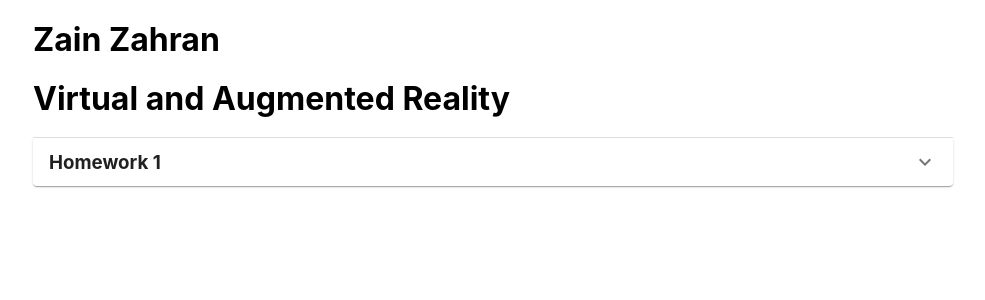
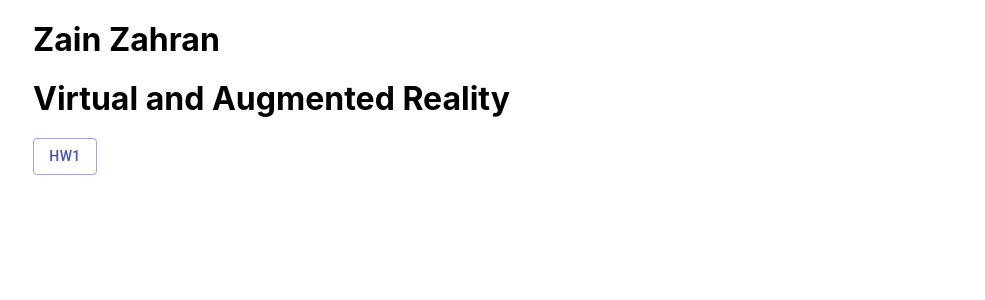
Before and after one commit to zainz23/zainzahran.tech, a React (Create React App) app in the folder zainzahran-tech/: page /CS428 in a window 1280 px wide. Shown: the top 300 px of the page, without its empty margins (147-1132 px from the left). Built offline with nearby package versions, Linux system fonts and the light colour scheme.

Commit message:
Adds PDF viewing, popup for HWs, JSON data, updates dependencies
- Removes unnecessary code

```diff
--- a/zainzahran-tech/src/components/CS428/CS428.js
+++ b/zainzahran-tech/src/components/CS428/CS428.js
@@ -1,46 +1,97 @@
 import React from "react";
+import dataset from './dataset'
 
-// Expansion
-import ExpansionPanel from '@material-ui/core/ExpansionPanel';
-import ExpansionPanelSummary from '@material-ui/core/ExpansionPanelSummary';
-import ExpansionPanelDetails from '@material-ui/core/ExpansionPanelDetails';
-import ExpandMoreIcon from '@material-ui/icons/ExpandMore';
+// Dialog Popup
+import Button from '@material-ui/core/Button';
+import Dialog from '@material-ui/core/Dialog';
+import Divider from '@material-ui/core/Divider';
+import AppBar from '@material-ui/core/AppBar';
+import Toolbar from '@material-ui/core/Toolbar';
+import IconButton from '@material-ui/core/IconButton';
+import Typography from '@material-ui/core/Typography';
+import CloseIcon from '@material-ui/icons/Close';
+import Slide from '@material-ui/core/Slide';
+import Paper from "@material-ui/core/Paper";
+import DescriptionIcon from '@material-ui/icons/Description';
+
+// Transition
+const Transition = React.forwardRef(function Transition(props, ref) {
+    return <Slide direction="up" ref={ref} {...props} />;
+});
+console.log(dataset[0].name);
+const useStyles = {
+    appBar: {
+        position: 'relative',
+    },
+    title: {
+        padding: 20,
+        flex: 1,
+    },
+};
 
 class CS428 extends React.Component {
+    constructor(props) {
+        super(props);
+        this.state = {
+            arr: [
+                { name: "hw1", isActive: false },
+                { name: "hw2", isActive: false }
+            ]
+        };
+        this.handleClickOpen = this.handleClickOpen.bind(this);
+        this.handleClickClose = this.handleClickClose.bind(this);
+    }
+    handleClickOpen = (index) => {
+        let tmp = this.state.arr;
+        tmp[index].isActive = !tmp[index].isActive;
+        this.setState({
+            arr: tmp
+        });
+    };
+    handleClickClose = (index) => {
+        let tmp = this.state.arr;
+        tmp[index].isActive = !tmp[index].isActive;
+        this.setState({
+            arr: tmp
+        });
+    };
     render() {
+
         return (
             <div className='CS428'>
                 <h1>Zain Zahran</h1>
                 <h1>Virtual and Augmented Reality</h1>
-                {/*HW 1*/}
-                <ExpansionPanel>
-                    <ExpansionPanelSummary
-                        expandIcon={<ExpandMoreIcon />}
-                        aria-controls="panel1a-content"
-                        id="panel1a-header"
-                    >
-                        <h3>Homework 1</h3>
-                    </ExpansionPanelSummary>
-                    <ExpansionPanelDetails>
+                {/* HW 1 */}
+                <Button variant="outlined" color="primary" onClick={() => this.handleClickOpen(1)} >
+                    {dataset[0].abbrev}
+                </Button>
+                <Dialog fullScreen open={this.state.arr[1].isActive} onClose={() => this.handleClickClose(1)} TransitionComponent={Transition}>
+                    <AppBar style = {useStyles.appBar}>
+                        <Toolbar>
+                            <IconButton edge="start" color="inherit" onClick={() => this.handleClickClose(1)} aria-label="close">
+                                <CloseIcon />
+                            </IconButton>
+                            <DescriptionIcon/>
+                            <Typography variant="h6" className={useStyles.title} style={{paddingLeft: 10}}>
+                                {dataset[0].name}
+                            </Typography>
+
+                        </Toolbar>
+                    </AppBar>
+                    <Divider />
+                    <Paper
+                        style={{
+                            margin: "1.5em",
+                            textAlign: 'left',
+                            display: 'inline-block',
+                            padding: '8px 24px 24px',
+                            minHeight: '85vh',
+                        }}>
                         <div>
-                            <p>When I first heard about VR (Virtual Reality) and AR (Augmented Reality), I thought they were the same thing. It turns out there are some key differences that are important to how we can extract the advantages and disadvantages of these platforms. One could say that AR is real life painted with VR on top of it. In other words, think real life mixed with a virtual twist to accommodate our reality. VR to put it simply, is just the virtual environment without the reality aspect.</p>
-                            <p>Now I will outline what I think are the biggest advantages of VR</p>
-                            <p><strong>Development and Design</strong></p>
-                            <p>Easy to design things you want to build. Useful for architects and engineers. This can be done with a game engine such as Unreal Engine or Unity. One example of this would be using VR to prototype a new product. Take Uber&rsquo;s new flying campaign of creating a flying car [or flying taxi]. Perhaps they could create a VR scenario of someone experiencing the journey or ride.</p>
-                            <p>VR will ultimately allow you to design better since it&rsquo;s more realistic to our world. Ie. if I were to design a building or campus, a VR simulation/model would allow me to catch flaws.</p>
-                            <p><strong>Interactive/Immersive</strong></p>
-                            <p>With VR, people can be placed in custom scenarios or environments without them needing to be there in &lsquo;reality&rsquo;. A common example is using VR for combat training for soldiers. Soldiers could be placed in made-up scenarios to help with tactics or training. I strongly believe that VR could play a big role in the future of education.</p>
-                            <p><strong>Entertainment</strong></p>
-                            <p>VR is a totally new experience! Us humans love new things. Having VR is a toy will probably be an advantage to break away from real life when someone is feeling stressed out. You can travel all across the world at the comfort of your own headset.</p>
-                            <p>Here are some disadvantages to VR: <strong>Psychological</strong> (i.e. motion sickness) &amp; <strong>Accidents</strong> (ex: punching someone or breaking your $10k vase)</p>
-                            <p>Moving on to AR. Mainly, AR could be the everyday application in the future. I think that AR has the potential to do more, but when looking at the market, VR is much more popular.</p>
-                            <p>The main advantage with AR is that it can assist people with tasks <strong>&ldquo;on-the-fly&rdquo;</strong>. For example, if you need to calculate something- the AR could immediately have the number on standby. Or, it could warn you about any potential threats when walking at night. The possibilities are really endless in how it could improve our lives as humans&mdash;for better or for worse. These are the sorts of things I think of for how AR could be the better contender over VR.</p>
-                            <p>The problem with AR is that it&rsquo;s an <strong>unsolved problem</strong> thus far, that is, combining VR with our reality is complicated. The main disadvantage with AR right now is that it still has a long way to go before it can be practical and useful to incorporate in our lives right now.</p>
-                            <p>I am sure there&rsquo;s going to be a switch or toggle on future headsets to switch between AR and VR.</p>
-                            <p>Until then, they are both excellent platforms. The potential to how they will impact us is unfathomable, so only time will tell how the advantages and disadvantages turn out to be.</p>
+                            <iframe src={dataset[0].src} width="100%" style={{minHeight: '83vh'}} title={dataset[0].abbrev} />
                         </div>
-                    </ExpansionPanelDetails>
-                </ExpansionPanel>
+                    </Paper>
+                </Dialog>
             </div>
         );
     };
--- /dev/null
+++ b/zainzahran-tech/src/components/CS428/dataset.json
@@ -0,0 +1,10 @@
+[
+  {
+    "name": "Homework 1",
+    "abbrev": "HW1",
+    "week": "1",
+    "type": "hw",
+    "img": "",
+    "src": "https://drive.google.com/file/d/1PacBsTlS_1wjT5-ISuFSxzglIcv97QGY/preview"
+  }
+]
```
Also changed, not shown: 1 other file (tests, documents, lock files or other folders).
